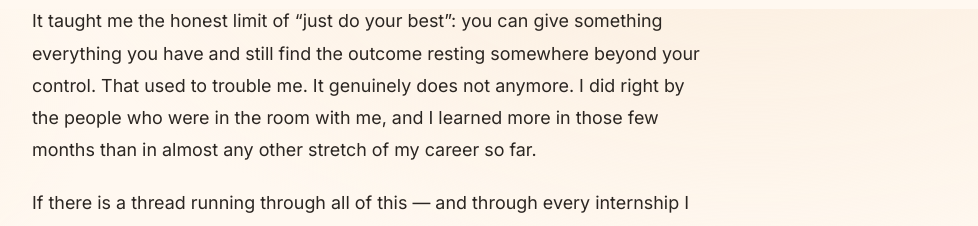
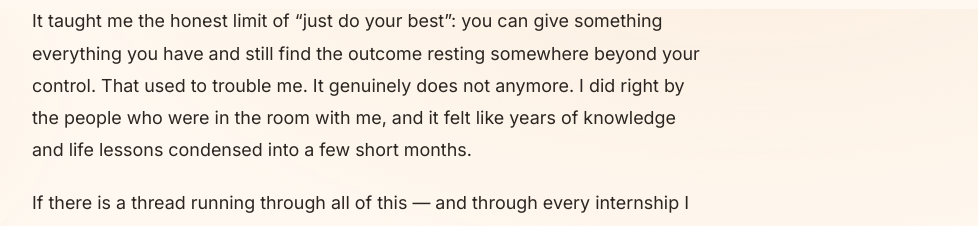
Before and after one commit to tylergan/boamm, a Jekyll site: the page built from _posts/2026-06-16-cached-aside-for-the-better.md, in a window 1280 px wide and 900 px high, scrolled down 6533 px. Shown: the part 658-884 px from the top of the window, without its empty margins (272-1250 px from the left). Built offline with Jekyll 4.4.1, drawn with Linux system fonts in a browser that asks for light colours; some of the changed text lies outside the part shown.

Commit message:
Generalise intro note and reframe the 'learned a lot' line

```diff
--- a/_posts/2026-06-16-cached-aside-for-the-better.md
+++ b/_posts/2026-06-16-cached-aside-for-the-better.md
@@ -94,7 +94,7 @@ Towards the end, the most senior engineer in the org told me he was glad he had
 
 There is a coda, and it is probably the part that taught me the most. I wanted to come back, and I was wanted back — the whole team advocated for it, and the leader our tech lead reported to fought hard to make it happen. But for reasons beyond me, I could not return.
 
-It taught me the honest limit of "just do your best": you can give something everything you have and still find the outcome resting somewhere beyond your control. That used to trouble me. It genuinely does not anymore. I did right by the people who were in the room with me, and I learned more in those few months than in almost any other stretch of my career so far.
+It taught me the honest limit of "just do your best": you can give something everything you have and still find the outcome resting somewhere beyond your control. That used to trouble me. It genuinely does not anymore. I did right by the people who were in the room with me, and it felt like years of knowledge and life lessons condensed into a few short months.
 
 If there is a thread running through all of this — and through every internship I have done — it is that each one was a mix of success and setback, and that everything seems to happen for a reason. Each of these stints grew me technically and, more importantly, helped me mature as a person. I am deeply grateful to the team I worked with — for betting on me, for the late nights, and for everything they taught me. Thank you. And I could not be happier about where it all led: I am at Canva now, and I genuinely could not have asked for a more amazing start (though that is a story for another post). The virtue I keep returning to is to stay hungry for knowledge, stay open to feedback, believe in yourself, and do your absolute best — because when you do, even the things that do not work out are ones you can walk away from without regret.
 
```
Also changed, not shown: other parts of _posts/2026-06-16-cached-aside-for-the-better.md (+1 -1 lines).
